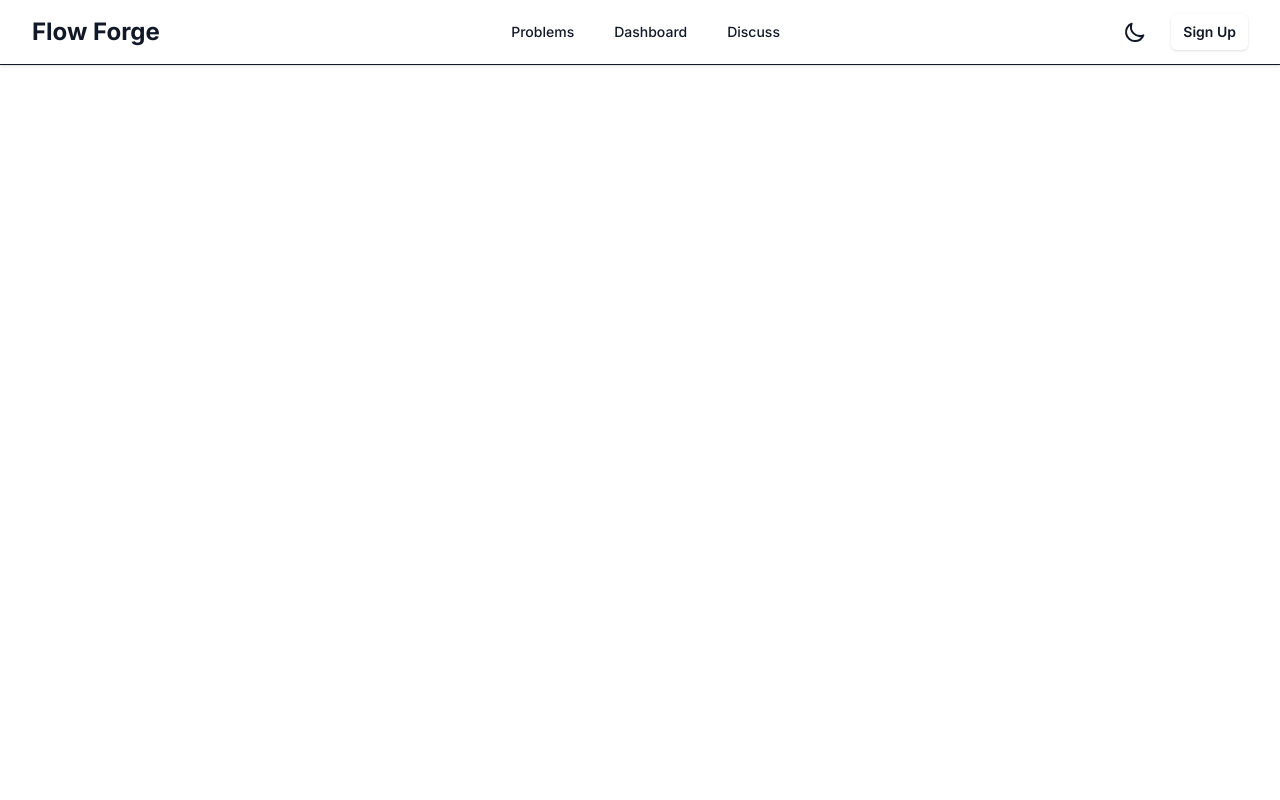
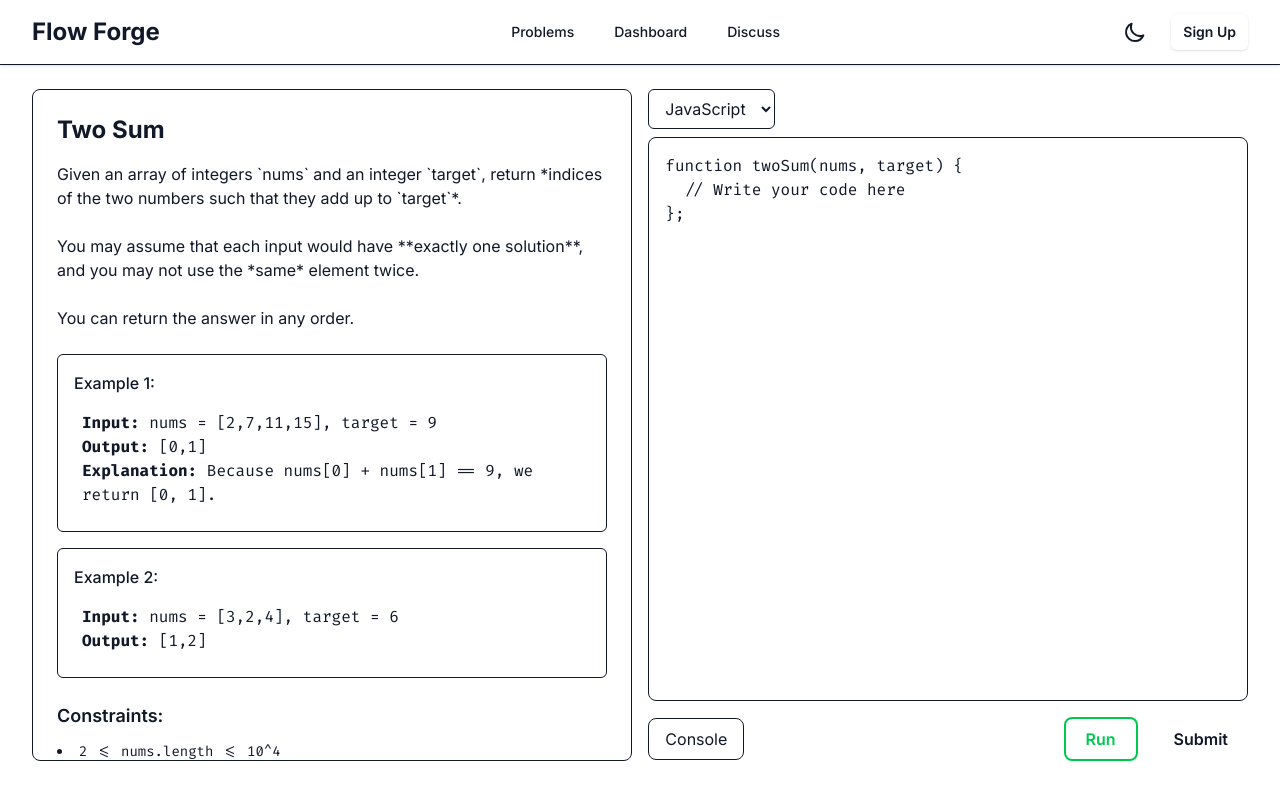
Before and after one commit to DPanvish/Flow-Forge, a React (Vite) app in the folder client/: page /problems/add-two-numbers in a window 1280 px wide. Built offline with nearby package versions, Linux system fonts and the light colour scheme.

Commit message:
Problem Details page Done

```diff
--- a/client/src/App.jsx
+++ b/client/src/App.jsx
@@ -4,6 +4,7 @@ import { Route, Routes } from 'react-router-dom'
 import HomePage from './pages/HomePage.jsx'
 import ProblemsPage from './pages/ProblemsPage.jsx'
 import Dashboard from './pages/Dashboard.jsx'
+import ProblemDetailPage from './pages/ProblemDetailPage.jsx'
 
 
 
@@ -15,6 +16,9 @@ const App = () => {
         <Routes>
           <Route path="/" element={<HomePage />} />
           <Route path="/problems" element={<ProblemsPage />} />
+
+          <Route path="/problems/:slug" element={<ProblemDetailPage />} />
+
           <Route path="/dashboard" element={<Dashboard />} />
         </Routes>
       </main>
--- a/client/src/pages/ProblemDetailPage.jsx
+++ b/client/src/pages/ProblemDetailPage.jsx
@@ -1,10 +1,13 @@
-import React from 'react'
-import { useParams } from 'react-router-dom'
+import React from 'react';
+import { useParams } from 'react-router-dom';
 
-const ProblemDetailPage = () => {
-  const {slug} = useParams();
+// We'll use these later to power the code editor
+// import { MonacoEditor } from '../components/ui/CodeEditor';
 
-  // Temporary data
+export default function ProblemDetailPage() {
+  const { slug } = useParams();
+
+  // --- Placeholder Data ---
   const problem = {
     title: 'Two Sum',
     description: "Given an array of integers `nums` and an integer `target`, return *indices of the two numbers such that they add up to `target`*.\n\nYou may assume that each input would have **exactly one solution**, and you may not use the *same* element twice.\n\nYou can return the answer in any order.",
@@ -29,28 +32,30 @@ const ProblemDetailPage = () => {
       'Only one valid answer exists.',
     ],
     starterCode: `function twoSum(nums, target) {\n  // Write your code here\n};`
-  }
+  };
 
   return (
     <div className="flex flex-col lg:flex-row gap-4 h-[calc(100vh-8rem)]">
-      {/* --------Left Column: Problem Description-------- */}
+
+      {/* ---------- Left Column: Problem Description ---------- */}
       <div className="lg:w-1/2 overflow-y-auto bg-secondary p-6 rounded-lg border border-border">
-        <h1 className="text-2xl font-bold md-4">{problem.title}</h1>
+        <h1 className="text-2xl font-bold mb-4">{problem.title}</h1>
 
         {/* Description */}
         <div
           className="text-text-secondary mb-6 prose prose-invert max-w-none"
-          dangerouslySetInnerHTML={{__html: problem.description.replace(/\n/g, '<br>')}}
-        >
+          dangerouslySetInnerHTML={{ __html: problem.description.replace(/\n/g, '<br>') }}
+        />
+
         {/* Examples */}
         <div className="space-y-4 mb-6">
-            {problem.examples.map((example) => (
-              <div key={example.id} className="bg-primary p-4 rounded-md border border-border">
-                <p className="font-medium">Example {example.id}</p>
+          {problem.examples.map((ex) => (
+            <div key={ex.id} className="bg-primary p-4 rounded-md border border-border">
+              <p className="font-medium">Example {ex.id}:</p>
               <div className="font-mono bg-border/20 text-text-secondary p-2 mt-2 rounded">
-                  <p><strong>Input:</strong> {example.input}</p>
-                  <p><strong>Output:</strong> {example.output}</p>
-                  {example.explanation && <p><strong>Explanation:</strong> {example.explanation}</p>}
+                <p><strong>Input:</strong> {ex.input}</p>
+                <p><strong>Output:</strong> {ex.output}</p>
+                {ex.explanation && <p><strong>Explanation:</strong> {ex.explanation}</p>}
               </div>
             </div>
           ))}
@@ -60,15 +65,16 @@ const ProblemDetailPage = () => {
         <div>
           <h3 className="text-lg font-semibold mb-2">Constraints:</h3>
           <ul className="list-disc list-inside text-text-secondary space-y-1">
-              {problem.constraints.map((constraint, i) => (
-                <li key={i}><code className="font-mono text-sm">{constraint}</code></li>
+            {problem.constraints.map((con, i) => (
+              <li key={i}><code className="font-mono text-sm">{con}</code></li>
             ))}
           </ul>
         </div>
       </div>
 
-        {/* --------Right Column: Code Editor-------- */}
+      {/* ---------- Right Column: Code Editor ---------- */}
       <div className="lg:w-1/2 flex flex-col">
+
         {/* Language Selector */}
         <div className="mb-2">
           <select className="bg-secondary border border-border rounded-md px-3 py-2 text-text-primary focus:ring-accent-primary focus:border-accent-primary">
@@ -79,33 +85,31 @@ const ProblemDetailPage = () => {
         </div>
 
         {/* Code Editor Area */}
-          <div className="grow bg-secondary rounded-lg border border-border overflow-hidden">
-            {/* Monaco Editor */}
+        <div className="flex-grow bg-secondary rounded-lg border border-border overflow-hidden">
+          {/* We will put the Monaco Editor here soon */}
           <textarea
-              className="w-full h-full bg-secondary text-text-primary font-mono outline-none resize-none"
+            className="w-full h-full p-4 bg-secondary text-text-primary font-mono outline-none resize-none"
             defaultValue={problem.starterCode}
           />
+        </div>
 
-            {/* Buttons: Output Toogle & Run/Submit */}
+        {/* Buttons: Output Toggle & Run/Submit */}
         <div className="flex justify-between items-center mt-4">
           <button className="px-4 py-2 bg-secondary text-text-primary rounded-lg border border-border hover:bg-border">
             Console
           </button>
-
           <div className="flex gap-4">
-                <button className="px-5 py-2 bg-green-600 text-white font-semibold rounded-lg hover:bg-green-700">
+            <button className="px-5 py-2 bg-transparent text-green-500 font-semibold rounded-lg border-2 border-green-500
+                       hover:bg-green-500 hover:text-white transition-colors focus:outline-none">
               Run
             </button>
-                <button className="px-5 py-2 bg-accent-primary text-white font-semibold rounded-lg hover:bg-accent-hover">
+            <button className="px-5 py-2 bg-accent-primary text-text-primary font-semibold rounded-lg
+                       hover:bg-accent-hover transition-colors focus:outline-none">
               Submit
             </button>
           </div>
         </div>
       </div>
     </div>
-      </div>
-    </div>
-  )
+  );
 }
-
-export default ProblemDetailPage
```
Lines whose indentation alone changed are shown as unchanged.
